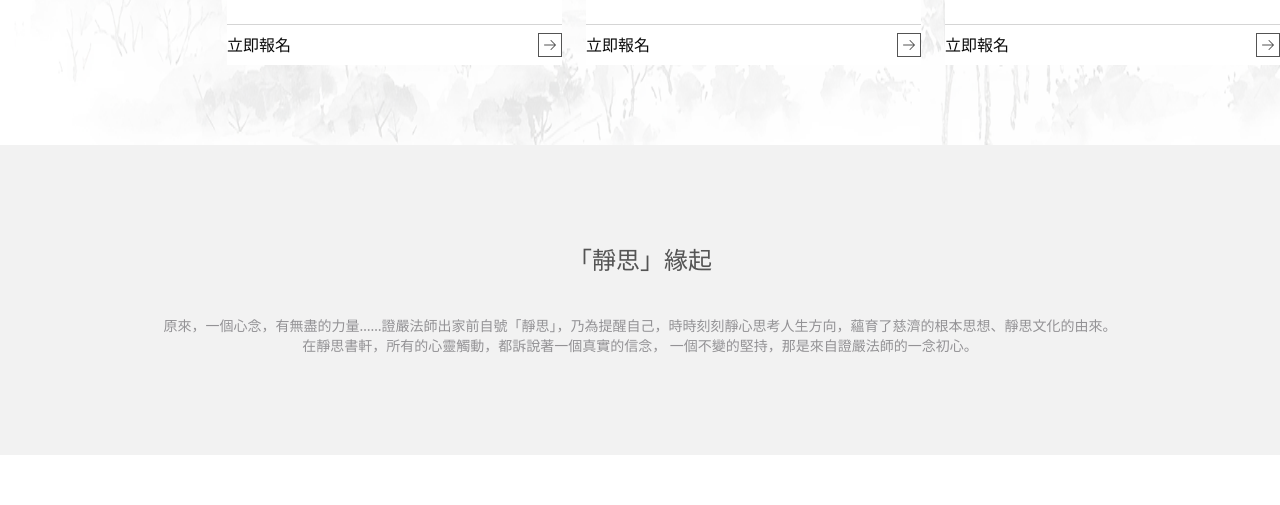
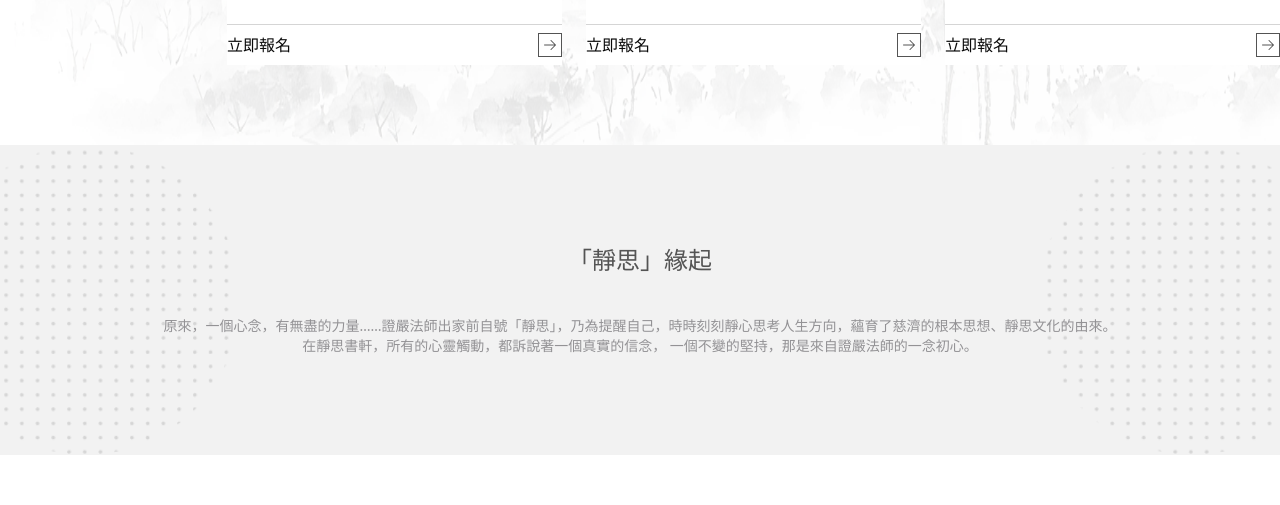
Before and after one commit to u88803494/buddhistShop, a Next.js app: page / in a window 1280 px wide. Shown: the part 2990-3495 px from the top of the page. Built offline with nearby package versions, Linux system fonts and the light colour scheme.

Commit message:
feat: Add decorative images to JingSiProductsSection for enhanced visual appeal - Included left and right decoration images to improve the section's aesthetics and maintain content hierarchy.

```diff
--- a/src/app/components/JingSiProductsSection.tsx
+++ b/src/app/components/JingSiProductsSection.tsx
@@ -19,9 +19,23 @@ const JingSiProductsSection = () => {
   return (
     <>
       {/* 上方灰色區塊 */}
-      <div className="w-full h-[310px] bg-[#F2F2F2] flex flex-col items-center justify-center gap-2">
-        <h3 className="mb-8 text-2xl text-[#545454]">「靜思」緣起</h3>
-        <div className="flex flex-col items-center justify-center text-sm text-[#939295]">
+      <div className="relative w-full h-[310px] bg-[#F2F2F2] flex flex-col items-center justify-center gap-2">
+        {/* 左側裝飾圖 */}
+        <img
+          src="/images/jing_si_clip_left.png"
+          alt="Left Decoration"
+          className="absolute left-0 top-0 h-full object-contain"
+        />
+
+        {/* 右側裝飾圖 */}
+        <img
+          src="/images/jing_si_clip_right.png"
+          alt="Right Decoration"
+          className="absolute right-0 top-0 h-full object-contain"
+        />
+
+        <h3 className="mb-8 text-2xl text-[#545454] z-10">「靜思」緣起</h3>
+        <div className="flex flex-col items-center justify-center text-sm text-[#939295] z-10">
           <p className="max-w-[968px]">
             原來，一個心念，有無盡的力量……證嚴法師出家前自號「靜思」，乃為提醒自己，時時刻刻靜心思考人生方向，蘊育了慈濟的根本思想、靜思文化的由來。
           </p>
```
